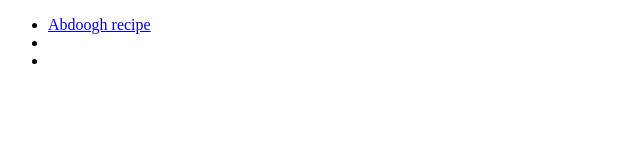
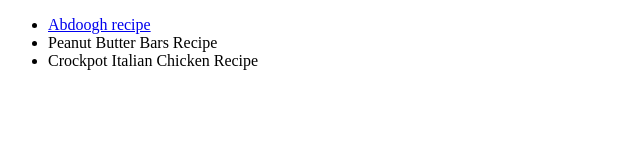
Before and after one commit to Overfed4372/odin-recipes, a plain HTML site: page index.html in a window 1280 px wide. Shown: the whole page, without its empty margins (0-640 px from the left). Drawn offline with Linux system fonts and the light colour scheme.

Commit message:
Fix none existant values in lists and links for 2 last foods

```diff
--- a/index.html
+++ b/index.html
@@ -8,8 +8,8 @@
     <body>
         <ul>
             <li><a href="./recipes/abdoogh.html" target="_blank" rel="noopener noreferrer">Abdoogh recipe</a></li>
-            <li><a href="./recipes/peanut-butter-bars.html" target="_blank" rel="noopener noreferrer"></a></li>
-            <li><a href="./recipes/crockpot-italian-chicken.html" target="_blank" rel="noopener noreferrer"></a></li>
+            <li><a href="./recipes/peanut-butter-bars.html" target="_blank" rel="noopener noreferrer"></a>Peanut Butter Bars Recipe</li>
+            <li><a href="./recipes/crockpot-italian-chicken.html" target="_blank" rel="noopener noreferrer"></a>Crockpot Italian Chicken Recipe</li>
         </ul>
 
     </body>
```
